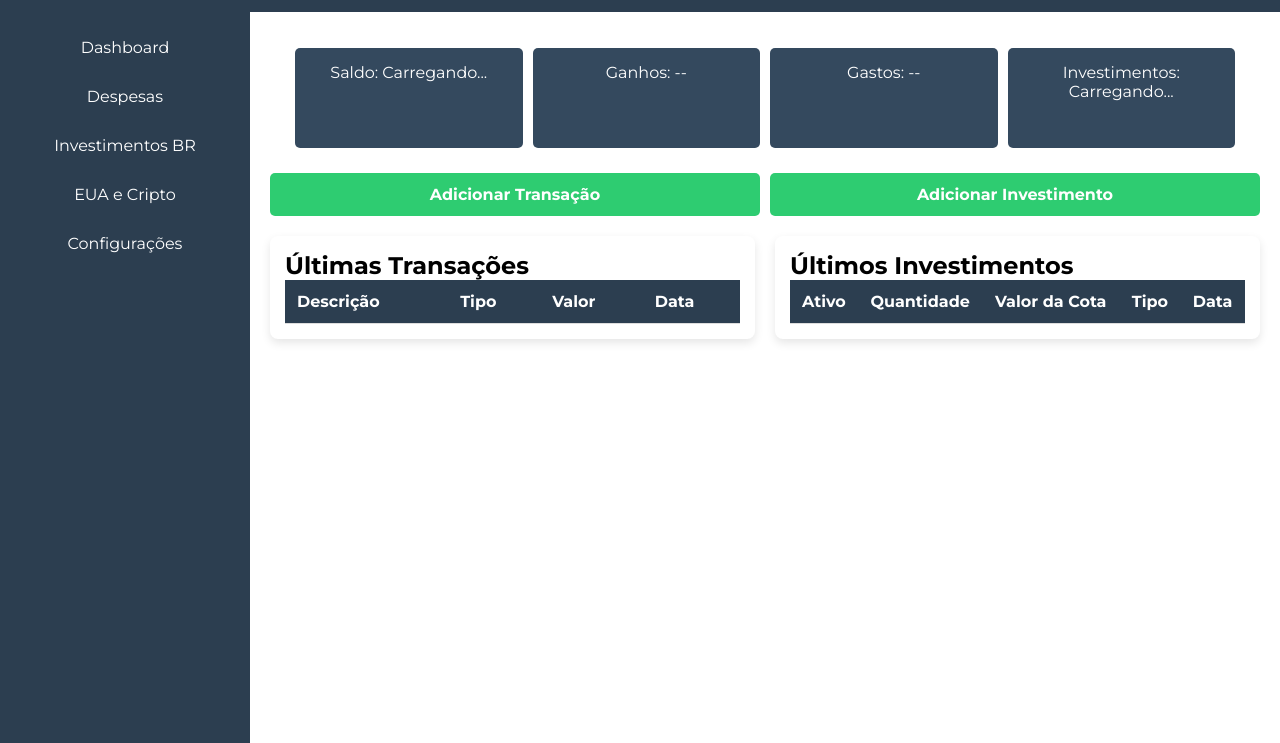
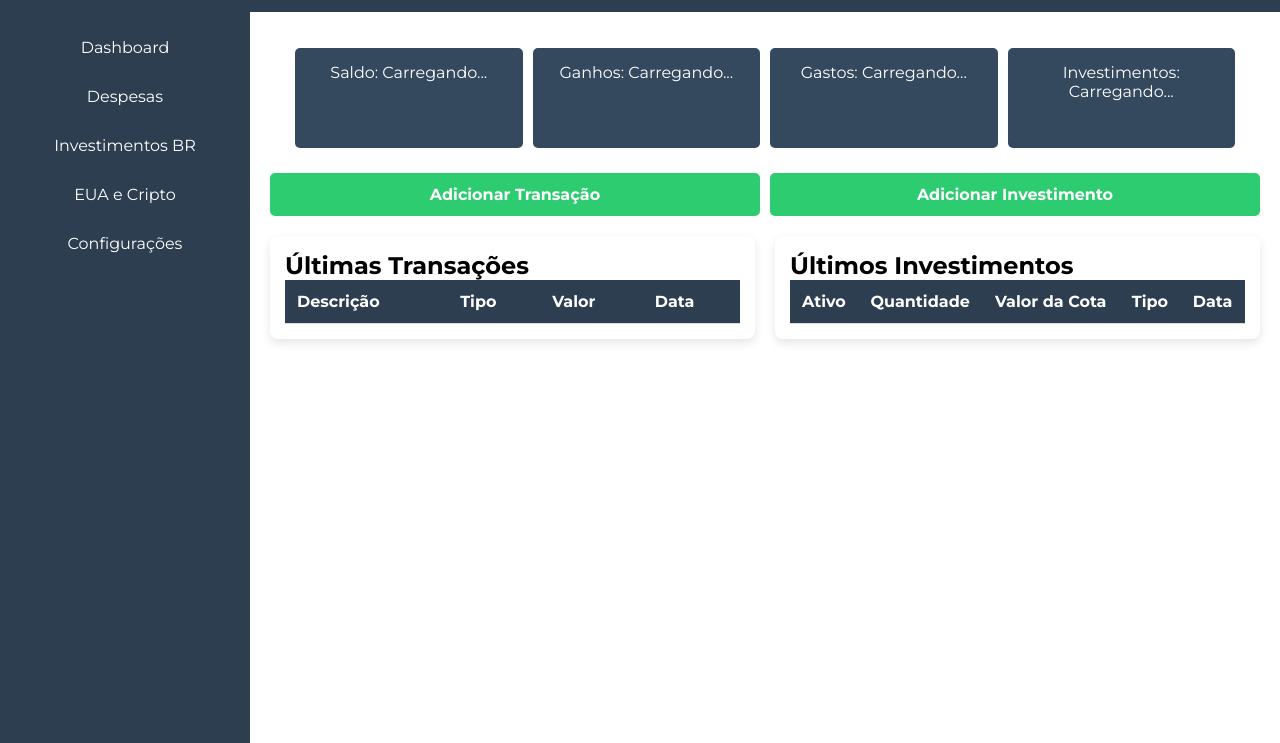
Before and after one commit to joaoschefer/financeiro-js, a plain HTML site: page controle-financeiro-frontend/dashboard.html in a window 1280 px wide. Shown: the part 57-800 px from the top of the page. Drawn offline with Linux system fonts and the light colour scheme; no server answers.

```diff
--- a/controle-financeiro-frontend/dashboard.html
+++ b/controle-financeiro-frontend/dashboard.html
@@ -28,8 +28,8 @@
     <div class="main-content">
       <div class="card">
         <p id="saldo">Saldo: Carregando...</p>
-        <p id="ganhos">Ganhos: --</p>
-        <p id="gastos">Gastos: --</p>
+        <p id="ganhos">Ganhos: Carregando...</p>
+        <p id="gastos">Gastos: Carregando...</p>
         <p id="total-investimentos">Investimentos: Carregando...</p>
       </div>
 
```
